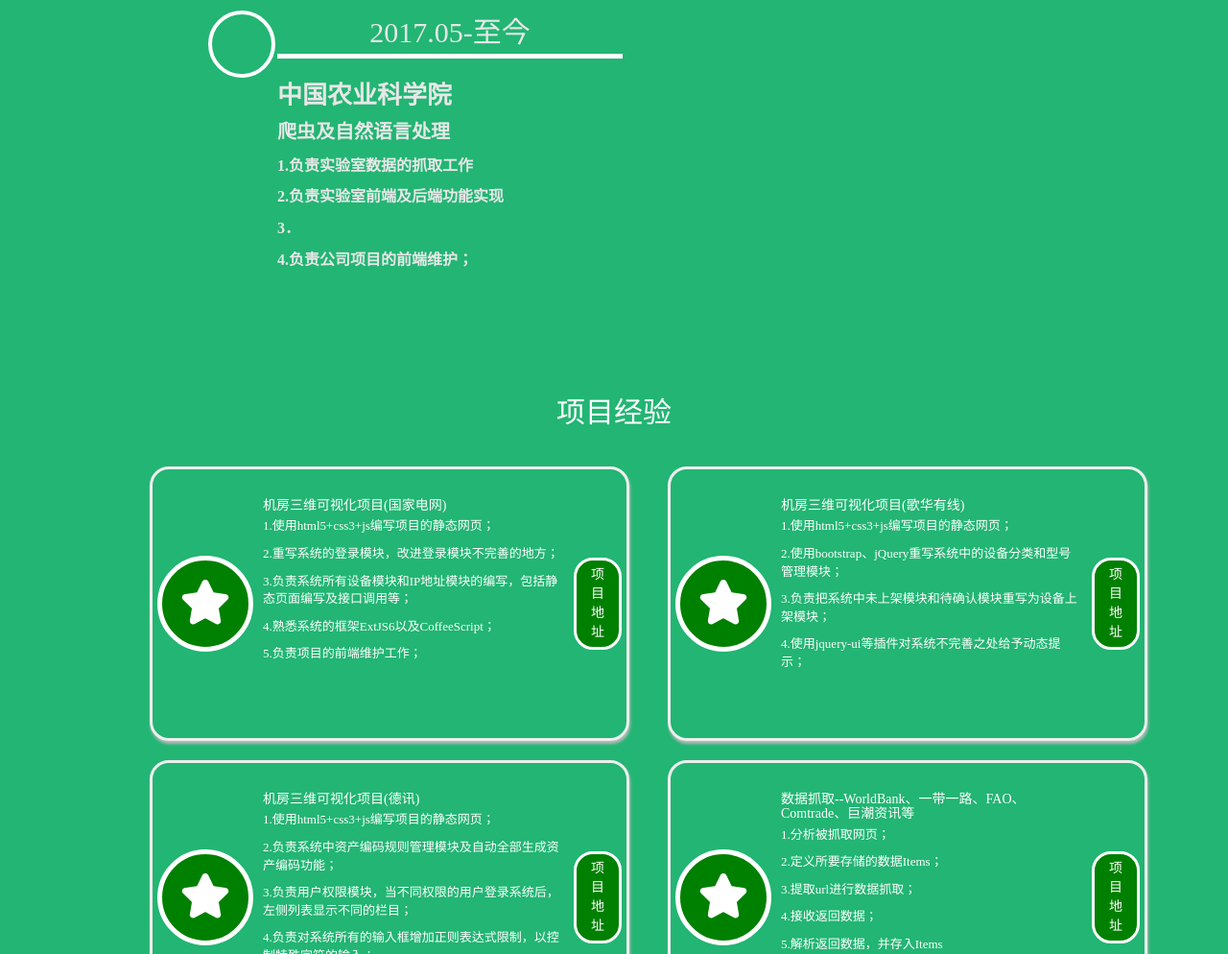
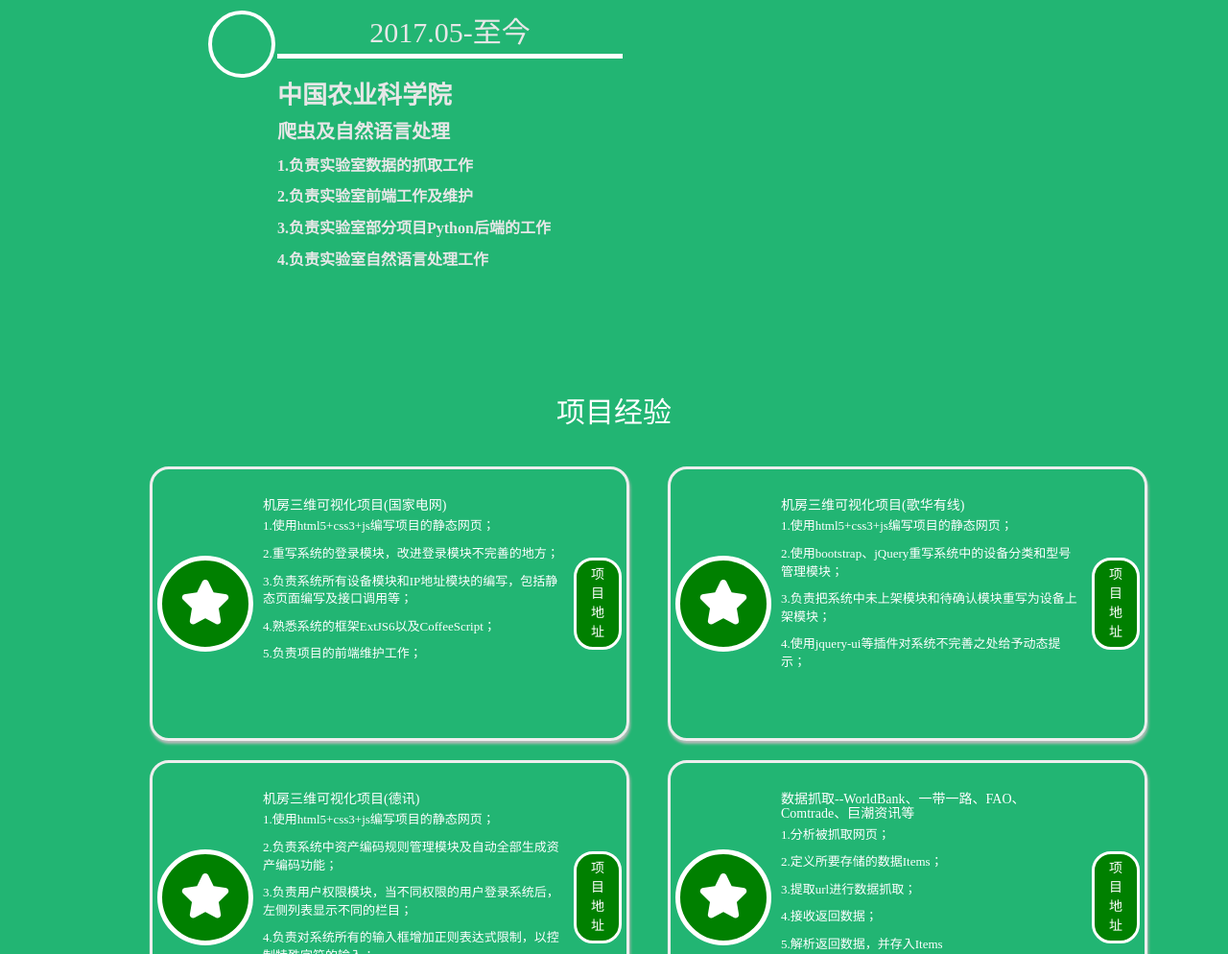
Before and after one commit to Christings/cv, a plain HTML site: page index.html in a window 1280 px wide. Shown: the part 2165-3159 px from the top of the page at 96% size. Drawn offline with Linux system fonts and the light colour scheme; a script that the page names is missing.

Commit message:
update index

```diff
--- a/index.html
+++ b/index.html
@@ -295,9 +295,9 @@
                 <label class="work-place">中国农业科学院</label>
                 <label class="work-position">爬虫及自然语言处理</label>
                 <label class="work-do">1.负责实验室数据的抓取工作</label>
-                <label class="work-do">2.负责实验室前端及后端功能实现</label>
-                <label class="work-do">3．</label>
-                <label class="work-do">4.负责公司项目的前端维护；</label>
+                <label class="work-do">2.负责实验室前端工作及维护</label>
+                <label class="work-do">3.负责实验室部分项目Python后端的工作</label>
+                <label class="work-do">4.负责实验室自然语言处理工作</label>
             </li>
         </ul>
     </div>
```
